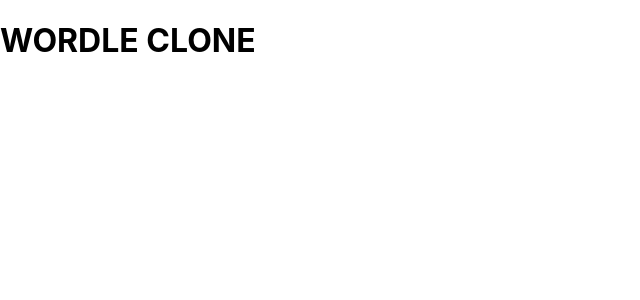
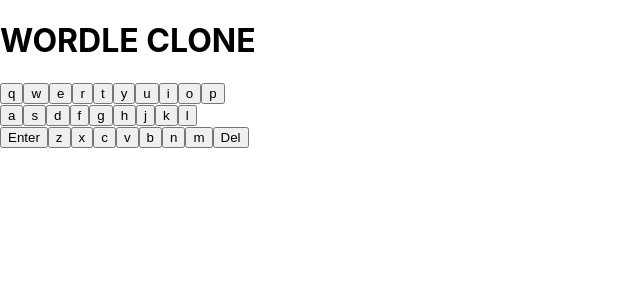
Before and after one commit to tongxuanbao/bt-wordle-clone, a React (Create React App) app: page / in a window 1280 px wide. Shown: the top 300 px of the page, without its empty margins (0-640 px from the left). Built offline with nearby package versions, Linux system fonts and the light colour scheme.

Commit message:
Created header, added keyboard.

```diff
--- a/src/App.jsx
+++ b/src/App.jsx
@@ -1,5 +1,7 @@
 import logo from "./logo.svg";
 import Header from "components/Header";
+import Keyboard from "components/Keyboard";
+import Mainboard from "components/Mainboard";
 
 function App() {
   return (
@@ -7,6 +9,8 @@
       <header className="App-header">
         <Header />
       </header>
+      <Mainboard />
+      <Keyboard />
     </div>
   );
 }
--- a/src/components/Keyboard/Key/key.jsx
+++ /dev/null
@@ -1,5 +0,0 @@
-function Key() {
-
-}
-
-export default App
--- /dev/null
+++ b/src/components/Keyboard/index.jsx
@@ -0,0 +1,29 @@
+const keyboardLayout = ["qwertyuiop", "asdfghjkl", "+zxcvbnm-"];
+
+const decomposeLineToButton = (line) => {
+  return;
+};
+
+const Keyboard = () => {
+  return (
+    <div className="keyboard">
+      {keyboardLayout.map((line) => {
+        return (
+          <div className="key">
+            {line.split("").map((letter) => {
+              if (letter === "+") {
+                return <button>Enter</button>;
+              } else if (letter === "-") {
+                return <button>Del</button>;
+              } else {
+                return <button>{letter}</button>;
+              }
+            })}
+          </div>
+        );
+      })}
+    </div>
+  );
+};
+
+export default Keyboard;
--- /dev/null
+++ b/src/components/Mainboard/Panel.jsx
@@ -0,0 +1,5 @@
+const Panel = () => {
+  return <div className="panel"></div>;
+};
+
+export default Panel;
--- /dev/null
+++ b/src/components/Mainboard/index.css
@@ -0,0 +1,14 @@
+.panel {
+  background: #fff;
+  border: 1px solid #999;
+  float: left;
+  font-size: 24px;
+  font-weight: bold;
+  line-height: 34px;
+  height: 34px;
+  margin-right: -1px;
+  margin-top: -1px;
+  padding: 0;
+  text-align: center;
+  width: 34px;
+}
--- /dev/null
+++ b/src/components/Mainboard/index.jsx
@@ -0,0 +1,33 @@
+import Panel from "./";
+
+const renderPanel = (i) => {
+  return <Panel />;
+};
+
+// const Mainboard = () => {
+//   return (
+//     <div>
+//       <div className="board-row">
+//         {this.renderPanel(0)}
+//         {this.renderPanel(1)}
+//         {this.renderPanel(2)}
+//       </div>
+//       <div className="board-row">
+//         {this.renderPanel(3)}
+//         {this.renderPanel(4)}
+//         {this.renderPanel(5)}
+//       </div>
+//       <div className="board-row">
+//         {this.renderPanel(6)}
+//         {this.renderPanel(7)}
+//         {this.renderPanel(8)}
+//       </div>
+//     </div>
+//   );
+// };
+
+const Mainboard = () => {
+  return <div className="mainboard"></div>;
+};
+
+export default Mainboard;
```
Also changed, not shown: src/components/Keyboard/Key/key.css (deleted).
